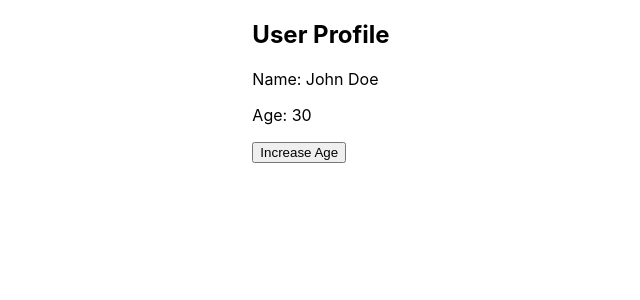
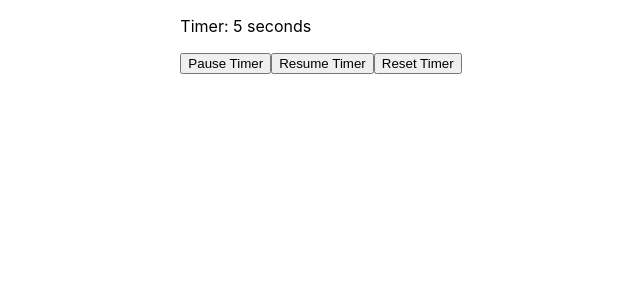
Before and after one commit to SuryaramSubramanian/React-CC-1-material, a React (Create React App) app: page / in a window 1280 px wide. Shown: the top 300 px of the page, without its empty margins (319-959 px from the left). Built offline with nearby package versions, Linux system fonts and the light colour scheme.

Commit message:
Initial commit

```diff
--- /dev/null
+++ b/src/RefEffect.jsx
@@ -0,0 +1,45 @@
+import React, { useRef, useState, useEffect } from 'react';
+
+const TimerComponent = () => {
+  const [timer, setTimer] = useState(0);
+  const intervalRef = useRef(null); // Used to store the interval ID
+
+  // Function to start the timer
+  const startTimer = () => {
+    if (!intervalRef.current) {
+      intervalRef.current = setInterval(() => {
+        setTimer((prevTimer) => prevTimer + 1);
+      }, 1000);
+    }
+  };
+
+  // Function to pause the timer
+  const pauseTimer = () => {
+    if (intervalRef.current) {
+      clearInterval(intervalRef.current);
+      intervalRef.current = null; // Resetting the ref
+    }
+  };
+
+  // Function to reset the timer
+  const resetTimer = () => {
+    pauseTimer(); // First, pause the timer
+    setTimer(0); // Then reset the timer value
+  };
+
+  useEffect(() => {
+    startTimer(); // Start timer when component mounts
+    return () => pauseTimer(); // Clear interval on unmount
+  }, []);
+
+  return (
+    <div>
+      <p>Timer: {timer} seconds</p>
+      <button onClick={pauseTimer}>Pause Timer</button>
+      <button onClick={startTimer}>Resume Timer</button>
+      <button onClick={resetTimer}>Reset Timer</button>
+    </div>
+  );
+};
+
+export default TimerComponent;
--- a/src/index.js
+++ b/src/index.js
@@ -12,6 +12,7 @@ import ThemedMyComponent from './HocComponent';
 import SpreadOperator from './SpreadOperator';
 import App from './App';
 import Context from './Context';
+import TimerComponent from './RefEffect';
 // import App from './App';
 
 // import SetTimeout from './SetTimeout';
@@ -32,6 +33,6 @@ import Context from './Context';
 const root = ReactDOM.createRoot(document.getElementById('root'));
 root.render(
   <div className='flexBox'>
-  <Context/>
+  <TimerComponent/>
   </div>
 );
```
Also changed, not shown: src/CC.jsx (added, +19 -0 lines), src/TitleUpdaterComponent.jsx (added, +28 -0 lines).
